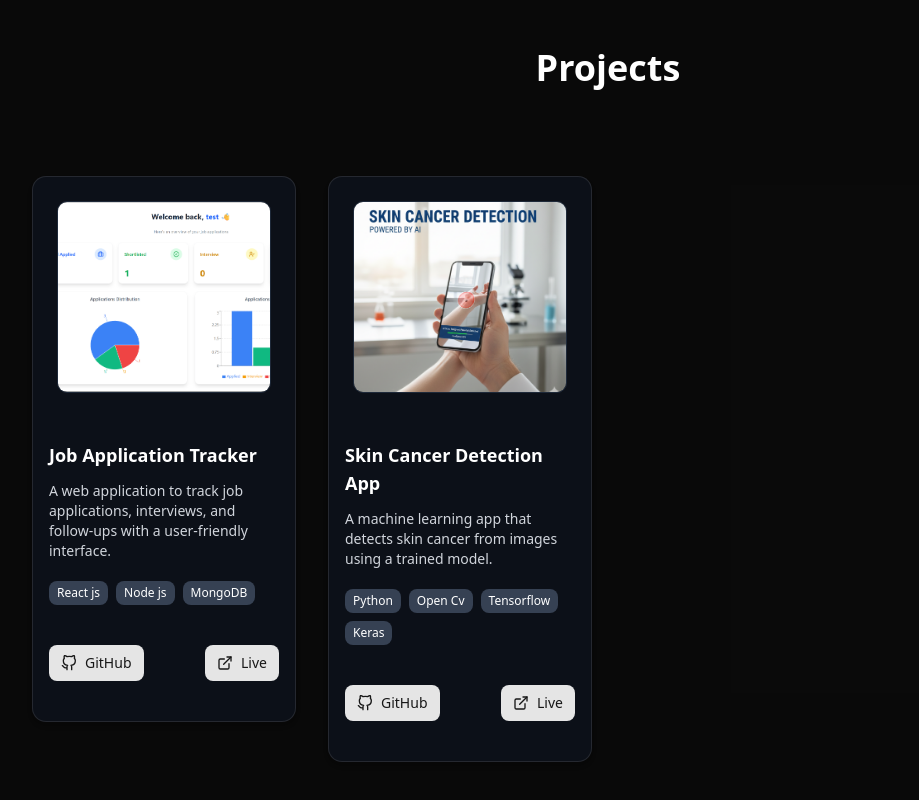
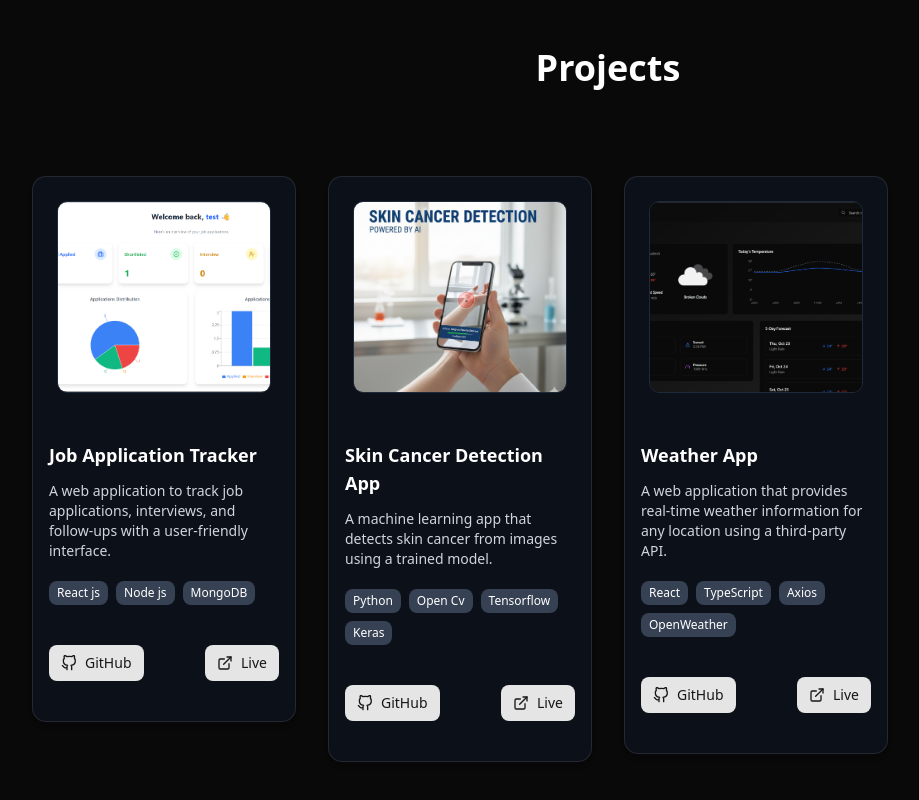
Before and after one commit to KattaGovardhan/portfolio, a Next.js app: page / in a window 1280 px wide. Shown: the part 3372-4172 px from the top of the page, without its empty margins (32-951 px from the left). Built offline with nearby package versions, Linux system fonts and the light colour scheme.

Commit message:
Added Weather Project(3)

```diff
--- a/constants/projects.js
+++ b/constants/projects.js
@@ -16,4 +16,12 @@ export const projects = [
       "https://github.com/KattaGovardhan/Skin-Cancer-Detection-using-Deep-Learning.git",
     live: "https://github.com/KattaGovardhan/Skin-Cancer-Detection-using-Deep-Learning.git",
   },
+  {
+    title: "Weather App",
+    desc: "A web application that provides real-time weather information for any location using a third-party API.",
+    tech: ["React", "TypeScript", "Axios", "OpenWeather"],
+    image: "/project3.png",
+    github: "https://github.com/KattaGovardhan/weather-app.git",
+    live: "https://govardhan-weather-app.vercel.app/",
+  },
 ];
```
Also changed, not shown: public/project3.png (added).
